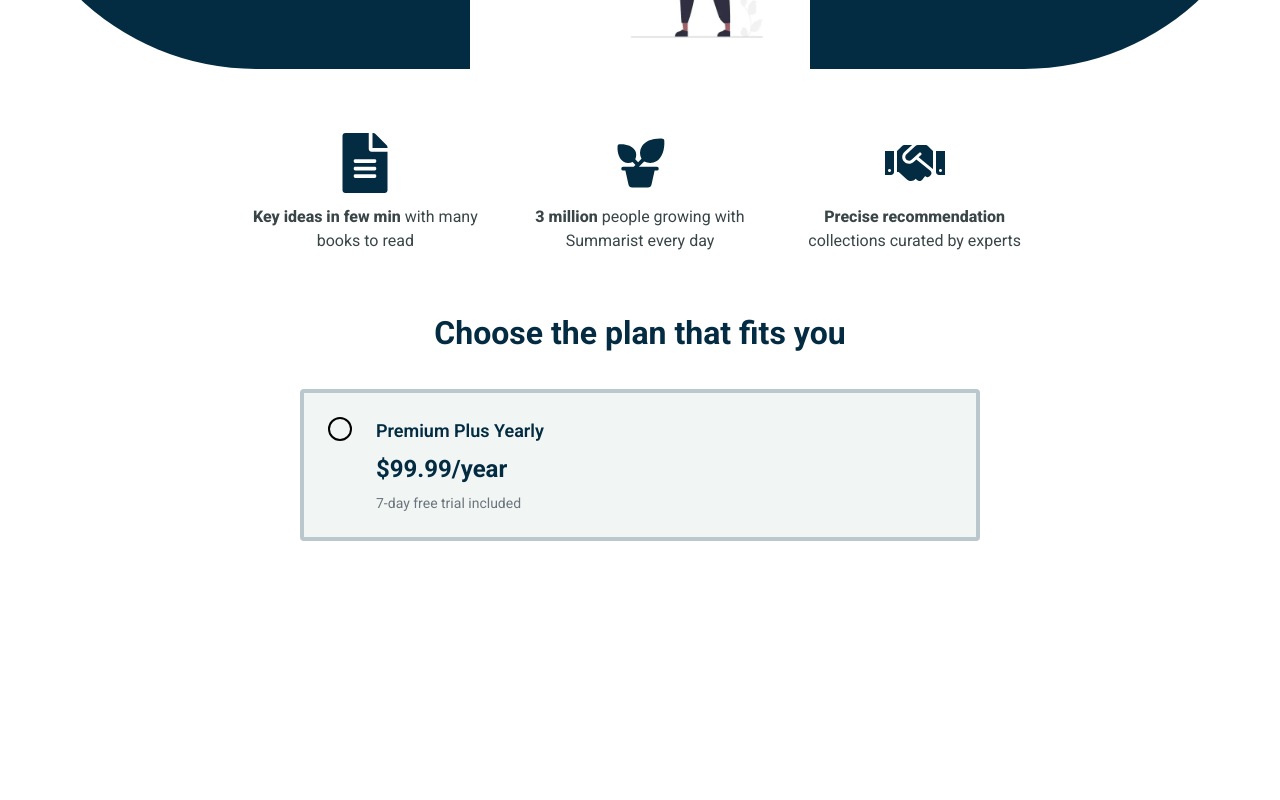
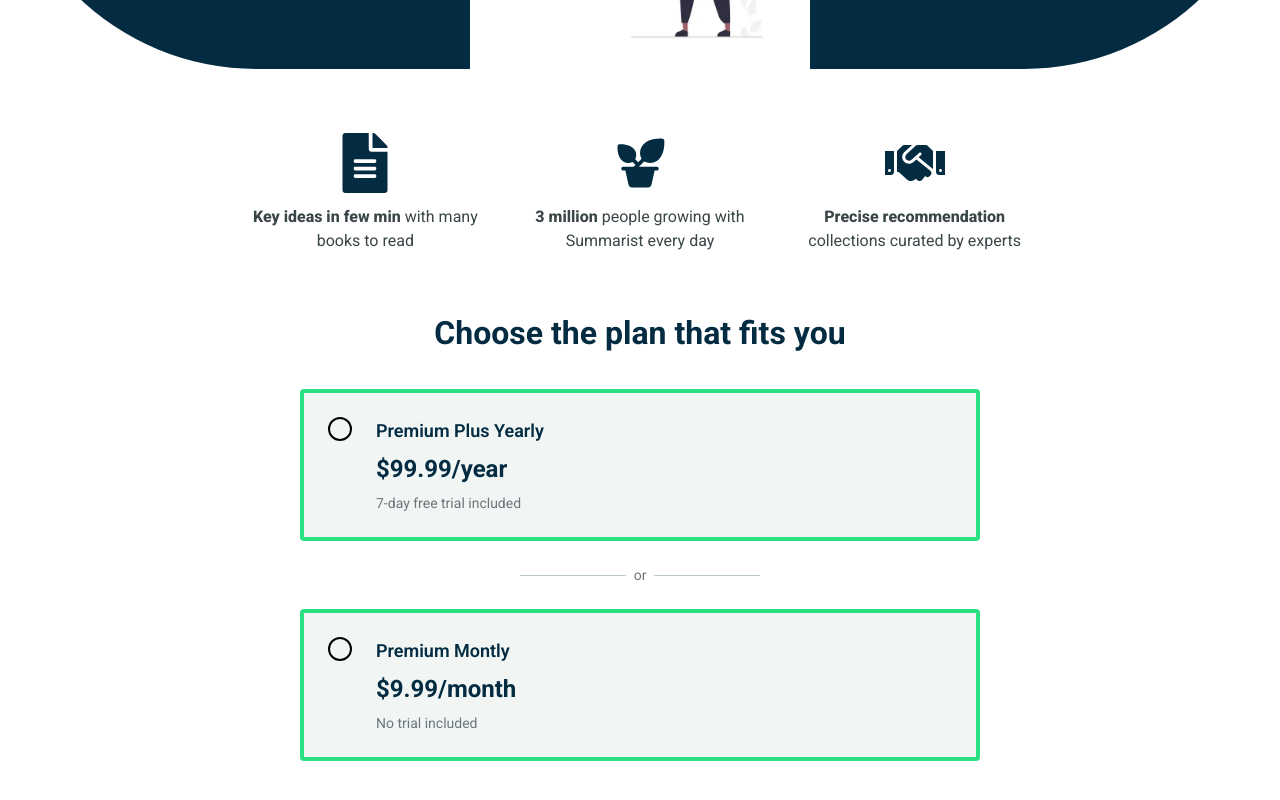
Before and after one commit to Noah-code1210/Summarist-Project, a Next.js app: page /choose-plan in a window 1280 px wide. Shown: the part 460-1260 px from the top of the page. Before the commit the page ends 1041 px from the top, so only its background shows below. Built offline with nearby package versions, Linux system fonts and the light colour scheme.

Commit message:
Plan 2 finished

```diff
--- a/src/app/choose-plan/page.jsx
+++ b/src/app/choose-plan/page.jsx
@@ -58,7 +58,7 @@
             <div className="text-[32px] text-[#032b41] text-center mb-8 font-bold">
               Choose the plan that fits you
             </div>
-            <div className="plan__card">
+            <div className="plan__card plan__card--active">
               <div className="plan__card--circle"></div>
               <div>
                 <div className="plan__card--title">
@@ -72,6 +72,25 @@
                 </div>
               </div>
             </div>
+            <div className="text-sm text-[#6b757b] flex items-center gap-2 max-w-[240px] my-6 mx-auto before:content-[''] before:flex-grow before:h-[1px] before:bg-[#bac8ce] after:content-[''] after:flex-grow after:h-[1px] after:bg-[#bac8ce]">
+              <div>
+                or
+              </div>
+            </div>
+            <div className="plan__card plan__card--active">
+              <div className="plan__card--circle"></div>
+              <div>
+                <div className="plan__card--title">
+                  Premium Montly
+                </div>
+                <div className="plan__card--price">
+                  $9.99/month
+                </div>
+                <div className="plan__card--text">
+                  No trial included
+                </div>
+              </div>
+            </div>
           </div>
         </div>
       </div>
--- a/src/app/globals.css
+++ b/src/app/globals.css
@@ -119,6 +119,9 @@
    .plan__card {
     @apply flex gap-6 p-6 bg-[#f1f6f4] border-4 border-[#bac8ce] rounded-sm cursor-pointer max-w-[680px] mx-auto
    }
+   .plan__card--active {
+    @apply border-4 border-[#2be080]
+   }
    .plan__card--circle {
     @apply relative w-6 h-6 rounded-[50%] border-2 border-black flex justify-center items-center
    }
--- a/src/app/page.jsx
+++ b/src/app/page.jsx
@@ -62,7 +62,7 @@
                       <div>Log in as Guest</div>
                     )}
                   </button>
-                  <div className="seperator">
+                  <div className="text-sm text-[#6b757b] flex items-center gap-2 max-w-[240px] my-6 mx-auto before:content-[''] before:flex-grow before:h-[1px] after:content-[''] after:flex-grow after:h-[1px]">
                     <div className="mx-6">or</div>
                   </div>
                   <button className="sign-in__buttons bg-[#4285f4] hover:bg-[#3367d6]">
@@ -71,7 +71,7 @@
                     </figure>
                     <div>Log in with Google</div>
                   </button>
-                  <div className="seperator">
+                  <div className="text-sm text-[#6b757b] flex items-center gap-2 max-w-[240px] my-6 mx-auto before:content-[''] before:flex-grow before:h-[1px] after:content-[''] after:flex-grow after:h-[1px]">
                     <div className="mx-6">or</div>
                   </div>
                   <form className="flex flex-col gap-y-4">
```
